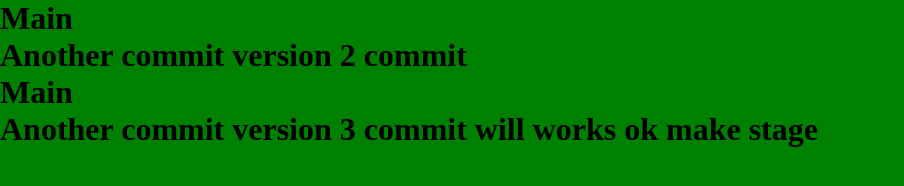
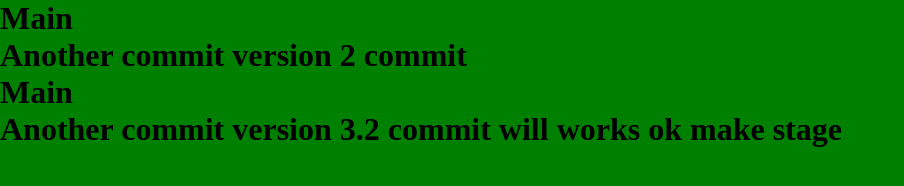
Before and after one commit to vicky-angular/learning-git-part-1, a plain HTML site: page index.html in a window 1280 px wide. Shown: the whole page, without its empty margins (0-904 px from the left). Drawn offline with Linux system fonts and the light colour scheme.

Commit message:
it can be .32

```diff
--- a/index.html
+++ b/index.html
@@ -16,6 +16,6 @@
           <h1>Main</h1>
           <h1>Another commit version 2 commit</h1>
           <h1>Main</h1>
-          <h1>Another commit version 3 commit will works ok make stage</h1>
+          <h1>Another commit version 3.2 commit will works ok make stage</h1>
         </body>
     </html>
```
